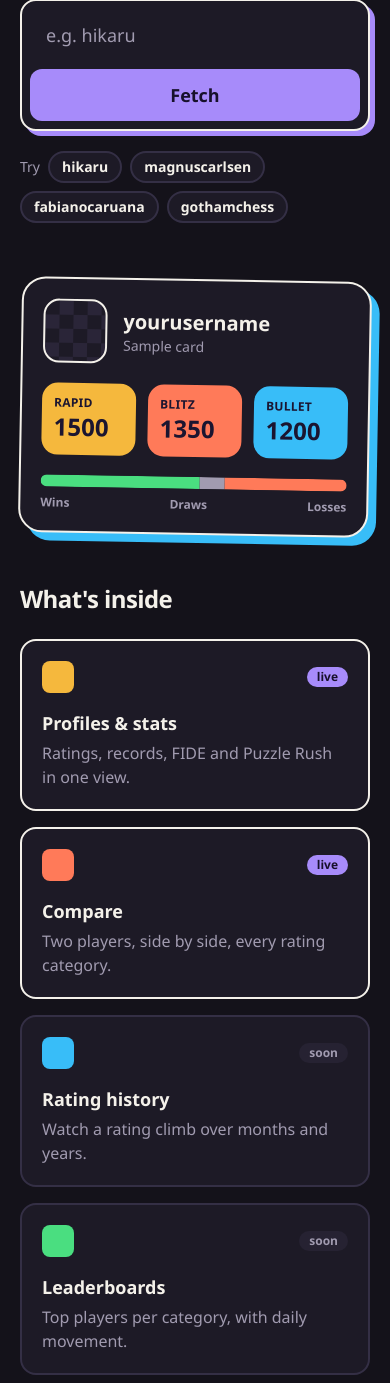
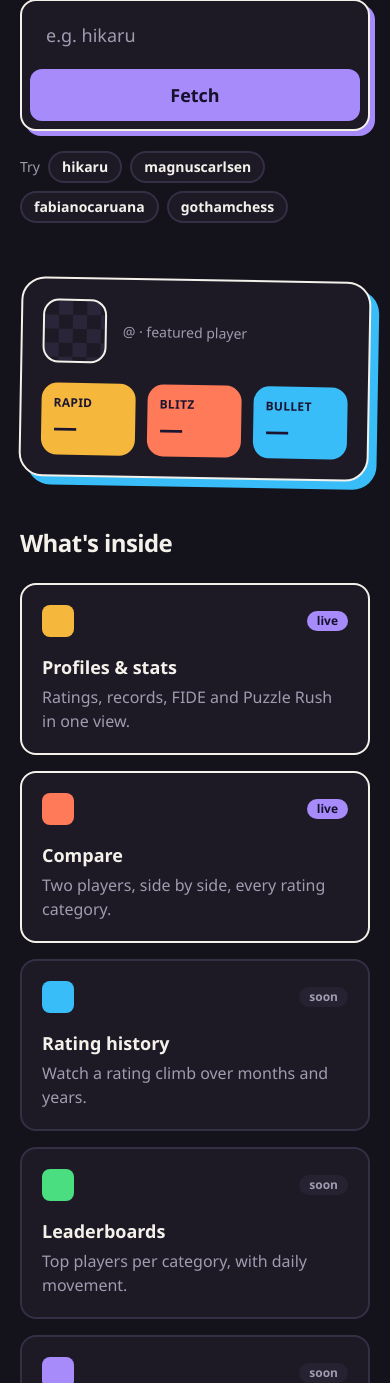
Before and after one commit to thegreekgoat98/pawnfetch, a FastAPI app: page / in a window 390 px wide. Shown: the part 544-1927 px from the top of the page. Run offline with FastAPI, Linux system fonts and the light colour scheme.

Commit message:
feat(web): show a live featured player on the home page and fix mobile overflow
The hero card now uses real ratings and records for a daily-rotating player and is hidden if chess.com is unavailable. Single-column grids use grid-cols-1 so wide content no longer causes horizontal scrolling on small screens.

```diff
--- a/web/app/main.py
+++ b/web/app/main.py
@@ -3,6 +3,7 @@
 import re
 from collections.abc import AsyncIterator
 from contextlib import asynccontextmanager
+from datetime import datetime, timezone
 from pathlib import Path
 
 from fastapi import FastAPI, Request
@@ -22,6 +23,7 @@
 
 BASE_DIR = Path(__file__).parent
 USERNAME_RE = re.compile(r"[A-Za-z0-9_-]{3,25}")
+FEATURED_PLAYERS = ("hikaru", "magnuscarlsen", "fabianocaruana", "gothamchess")
 
 templates = Jinja2Templates(directory=BASE_DIR / "templates")
 for _name in ("intcomma", "date_short", "date_long", "duration", "ago"):
@@ -51,6 +53,26 @@
     return render_error(request, 502, "chess.com didn't answer", str(exc))
 
 
+def featured_card(service: PlayerService) -> dict | None:
+    """Today's featured player for the home page; None hides the card if chess.com is unavailable."""
+    day = datetime.now(timezone.utc).date().toordinal()
+    username = FEATURED_PLAYERS[day % len(FEATURED_PLAYERS)]
+    try:
+        data = service.get_player(username)
+    except ChessComError:
+        return None
+    modes = [m for m in (data.stats.rapid, data.stats.blitz, data.stats.bullet) if m]
+    total = sum(m.total for m in modes)
+    split = None
+    if total:
+        split = (
+            sum(m.wins for m in modes) / total * 100,
+            sum(m.draws for m in modes) / total * 100,
+            sum(m.losses for m in modes) / total * 100,
+        )
+    return {"data": data, "split": split}
+
+
 def create_app(service: PlayerService | None = None) -> FastAPI:
     player_service = service or PlayerService()
 
@@ -63,16 +85,17 @@
     app.mount("/static", StaticFiles(directory=BASE_DIR / "static"), name="static")
 
     @app.get("/", response_class=HTMLResponse)
-    async def home(request: Request) -> Response:
-        return templates.TemplateResponse(request, "home.html")
+    def home(request: Request) -> Response:
+        return templates.TemplateResponse(request, "home.html", {"featured": featured_card(player_service)})
 
     @app.get("/search", response_model=None)
-    async def search(request: Request, u: str = "") -> Response:
+    def search(request: Request, u: str = "") -> Response:
         username = u.strip()
         if not USERNAME_RE.fullmatch(username):
             context = {
                 "query": username[:25],
                 "error": "Usernames are 3-25 characters: letters, numbers, - or _.",
+                "featured": featured_card(player_service),
             }
             return templates.TemplateResponse(request, "home.html", context, status_code=422)
         return RedirectResponse(f"/player/{username.lower()}", status_code=303)
--- a/web/app/templates/compare.html
+++ b/web/app/templates/compare.html
@@ -28,7 +28,7 @@
   </form>
 
   {% if left %}
-  <section class="mt-10 grid items-center gap-4 md:grid-cols-[1fr_auto_1fr]">
+  <section class="mt-10 grid grid-cols-1 items-center gap-4 md:grid-cols-[1fr_auto_1fr]">
     {{ player_side(left.profile) }}
     <div class="mx-auto text-center">
       <div class="checker grid size-16 place-items-center rounded-full border-2 border-ink">
--- a/web/app/templates/home.html
+++ b/web/app/templates/home.html
@@ -10,7 +10,7 @@
   ("Live streamers", "See which chess streamers are on air right now.", "bg-rapid", ""),
 ] %}
 
-<section class="mx-auto grid w-full max-w-6xl gap-14 px-5 pb-12 pt-12 lg:grid-cols-[1.15fr_0.85fr] lg:items-center lg:pt-20">
+<section class="mx-auto grid w-full max-w-6xl grid-cols-1 gap-14 px-5 pb-12 pt-12 lg:grid-cols-[1.15fr_0.85fr] lg:items-center lg:pt-20">
   <div>
     <p class="mb-5 inline-flex items-center gap-2 rounded-full border-2 border-line bg-surface px-3 py-1 text-sm font-semibold text-muted">
       <span class="size-2.5 rounded-full bg-daily"></span> Free, no sign-up, straight from chess.com
@@ -53,31 +53,44 @@
     </div>
   </div>
 
-  <aside aria-label="Sample player card" class="relative mx-auto w-full max-w-sm lg:max-w-none">
-    <div class="rotate-1 rounded-3xl border-2 border-ink bg-surface p-5 shadow-[8px_8px_0_0_var(--bullet)]">
+  {% if featured %}
+  {% set p = featured.data.profile %}
+  {% set s = featured.data.stats %}
+  <aside aria-label="Featured player" class="relative mx-auto w-full max-w-sm lg:max-w-none">
+    <a href="/player/{{ p.username|urlencode }}" class="block rotate-1 rounded-3xl border-2 border-ink bg-surface p-5 shadow-[8px_8px_0_0_var(--bullet)] transition hover:rotate-0">
       <div class="flex items-center gap-4">
-        <div class="checker size-16 rounded-2xl border-2 border-ink"></div>
+        {% if p.avatar and p.avatar.startswith("https://") %}
+        <img src="{{ p.avatar }}" alt="" width="64" height="64" referrerpolicy="no-referrer"
+             class="size-16 shrink-0 rounded-2xl border-2 border-ink bg-surface-2 object-cover">
+        {% else %}
+        <div class="checker size-16 shrink-0 rounded-2xl border-2 border-ink" aria-hidden="true"></div>
+        {% endif %}
         <div class="min-w-0">
-          <p class="truncate text-xl font-black">yourusername</p>
-          <p class="text-sm text-muted">Sample card</p>
+          <p class="truncate text-xl font-black">
+            {% if p.title %}<span class="mr-1.5 rounded-lg bg-rapid px-2 py-0.5 text-sm font-black text-[#1b1530]">{{ p.title }}</span>{% endif %}{{ p.name or p.username }}
+          </p>
+          <p class="text-sm text-muted">@{{ p.username }} · featured player</p>
         </div>
       </div>
       <div class="mt-5 grid grid-cols-3 gap-3 text-[#1b1530]">
-        <div class="rounded-2xl bg-rapid p-3"><p class="text-xs font-bold uppercase tracking-wide">Rapid</p><p class="text-2xl font-black">1500</p></div>
-        <div class="rounded-2xl bg-blitz p-3"><p class="text-xs font-bold uppercase tracking-wide">Blitz</p><p class="text-2xl font-black">1350</p></div>
-        <div class="rounded-2xl bg-bullet p-3"><p class="text-xs font-bold uppercase tracking-wide">Bullet</p><p class="text-2xl font-black">1200</p></div>
+        <div class="rounded-2xl bg-rapid p-3"><p class="text-xs font-bold uppercase tracking-wide">Rapid</p><p class="text-2xl font-black tabular-nums">{{ s.rapid.rating if s.rapid and s.rapid.rating else "—" }}</p></div>
+        <div class="rounded-2xl bg-blitz p-3"><p class="text-xs font-bold uppercase tracking-wide">Blitz</p><p class="text-2xl font-black tabular-nums">{{ s.blitz.rating if s.blitz and s.blitz.rating else "—" }}</p></div>
+        <div class="rounded-2xl bg-bullet p-3"><p class="text-xs font-bold uppercase tracking-wide">Bullet</p><p class="text-2xl font-black tabular-nums">{{ s.bullet.rating if s.bullet and s.bullet.rating else "—" }}</p></div>
       </div>
-      <div class="mt-5 flex h-3 overflow-hidden rounded-full" role="img" aria-label="Sample win, draw and loss split">
-        <span class="w-[52%] bg-daily"></span><span class="w-[8%] bg-muted"></span><span class="w-[40%] bg-blitz"></span>
+      {% if featured.split %}
+      <div class="mt-5 flex h-3 overflow-hidden rounded-full" role="img" aria-label="Live games: {{ '%.0f' % featured.split[0] }}% won, {{ '%.0f' % featured.split[1] }}% drawn, {{ '%.0f' % featured.split[2] }}% lost">
+        <span class="bg-win" style="width: {{ '%.2f' % featured.split[0] }}%"></span><span class="bg-draw" style="width: {{ '%.2f' % featured.split[1] }}%"></span><span class="bg-loss" style="width: {{ '%.2f' % featured.split[2] }}%"></span>
       </div>
       <p class="mt-2 flex justify-between text-xs font-semibold text-muted"><span>Wins</span><span>Draws</span><span>Losses</span></p>
-    </div>
+      {% endif %}
+    </a>
   </aside>
+  {% endif %}
 </section>
 
 <section class="mx-auto w-full max-w-6xl px-5 pb-20">
   <h2 class="mb-6 text-2xl font-black tracking-tight">What's inside</h2>
-  <div class="grid gap-4 sm:grid-cols-2 lg:grid-cols-3">
+  <div class="grid grid-cols-1 gap-4 sm:grid-cols-2 lg:grid-cols-3">
     {% for title, text, color, href in features %}
     <article class="relative rounded-2xl border-2 bg-surface p-5 {{ 'border-ink' if href else 'border-line' }}">
       <div class="mb-4 flex items-center justify-between">
--- a/web/app/templates/player.html
+++ b/web/app/templates/player.html
@@ -53,7 +53,7 @@
   </section>
 
   <h2 class="mb-4 mt-12 text-2xl font-black tracking-tight">Ratings</h2>
-  <div class="grid gap-5 md:grid-cols-2">
+  <div class="grid grid-cols-1 gap-5 md:grid-cols-2">
     {{ mode_card("Rapid", "bg-rapid", stats.rapid) }}
     {{ mode_card("Blitz", "bg-blitz", stats.blitz) }}
     {{ mode_card("Bullet", "bg-bullet", stats.bullet) }}
@@ -62,7 +62,7 @@
 
   {% if stats.fide or stats.puzzle_rush or stats.tactics_highest %}
   <h2 class="mb-4 mt-12 text-2xl font-black tracking-tight">More</h2>
-  <div class="grid gap-5 sm:grid-cols-3">
+  <div class="grid grid-cols-1 gap-5 sm:grid-cols-3">
     {% if stats.fide %}
     <div class="rounded-2xl border-2 border-line bg-surface p-5">
       <p class="text-sm font-bold uppercase tracking-wide text-muted">FIDE</p>
```
Also changed, not shown: tests/test_web.py (+13 -0 lines), web/app/static/css/app.css.
